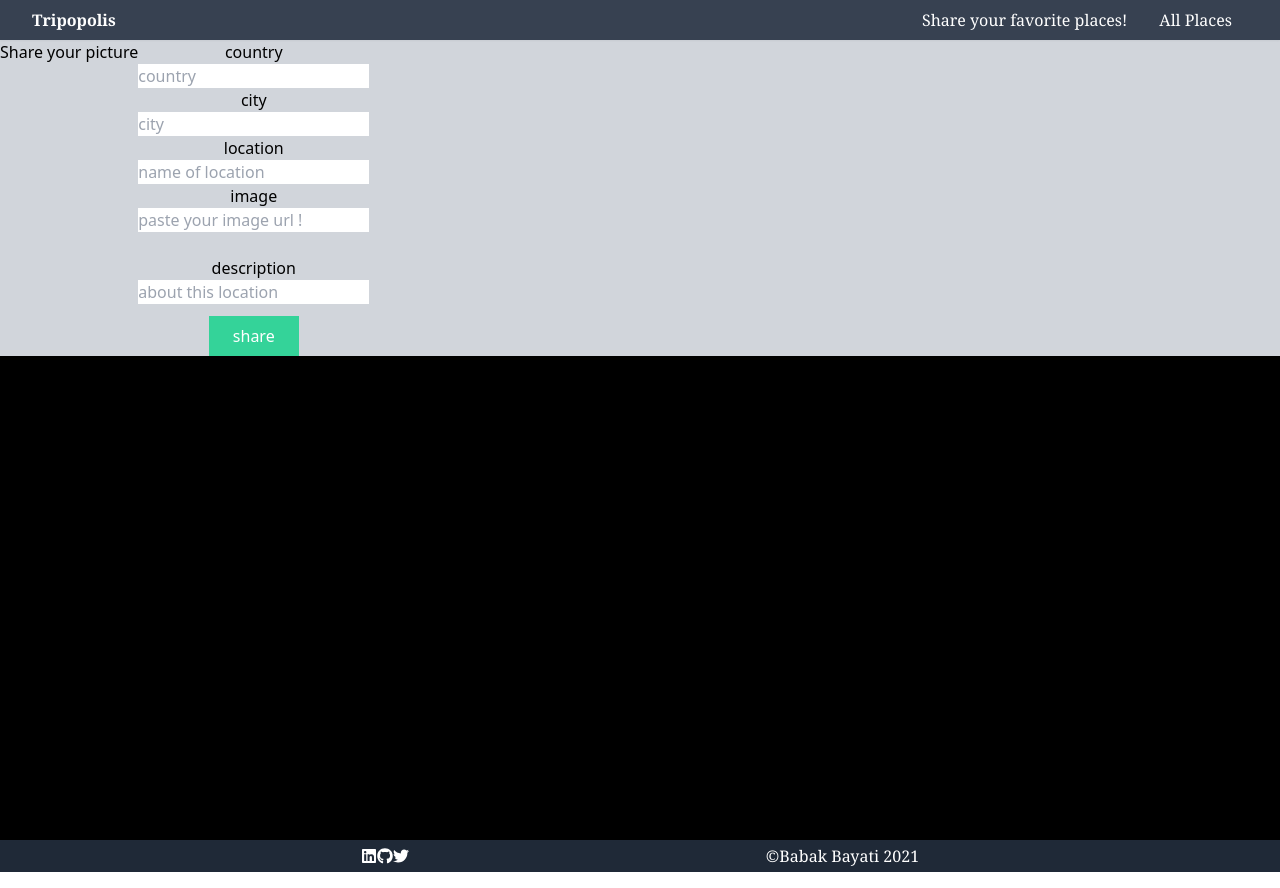
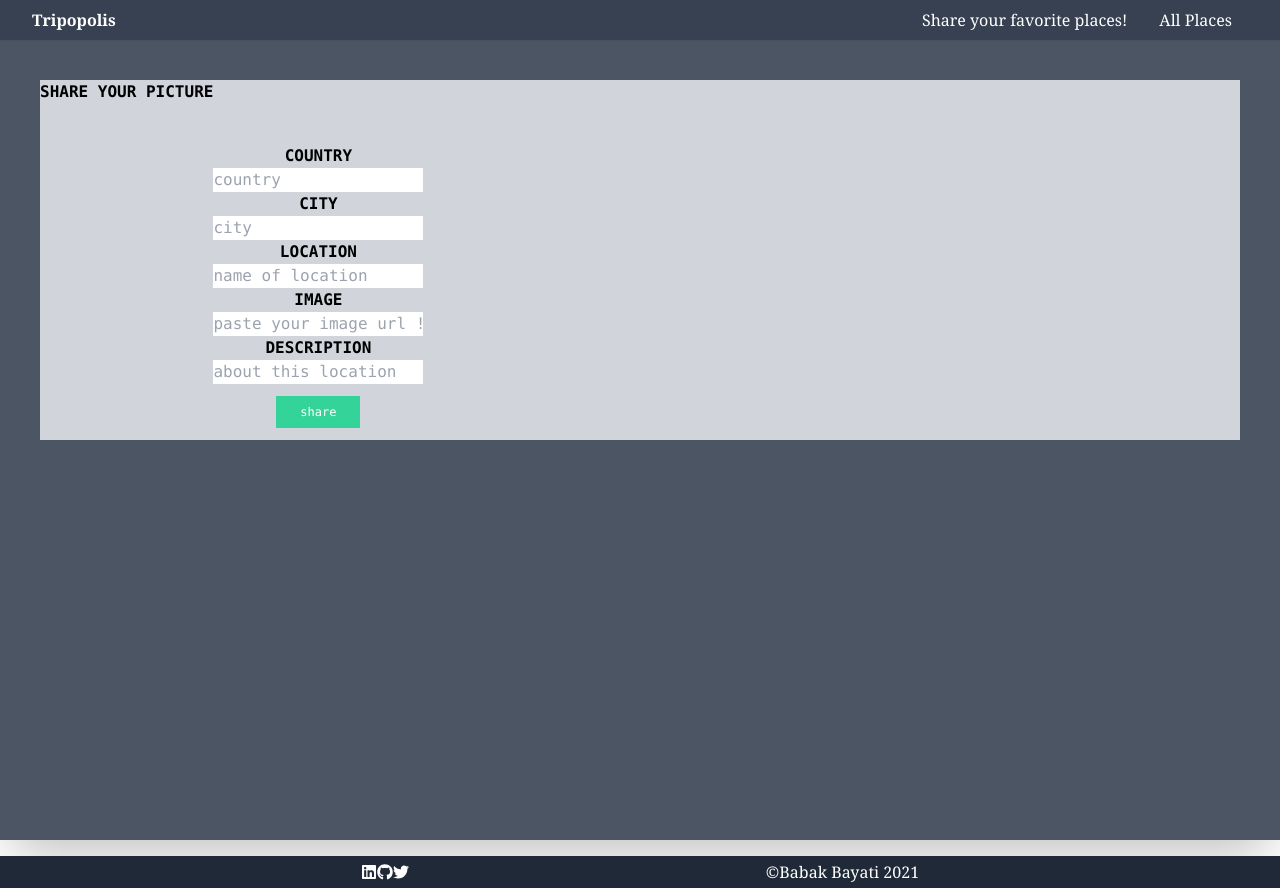
Before and after one commit to bbkbyti/tripopolis, a React (Create React App) app in the folder client/: page /new-place in a window 1280 px wide. Built offline with nearby package versions, Linux system fonts and the light colour scheme; no server answers.

Commit message:
styling each page of app

```diff
--- a/client/src/components/NewPlace.jsx
+++ b/client/src/components/NewPlace.jsx
@@ -31,12 +31,14 @@ export default function NewPlace() {
     };
 
     return (
-        <div className="bg-black min-h-screen bg-footer-texture ">
+        <div className= "min-h-screen bg-gray-600 shadow-2xl  px-10 pt-10 pb-10 mb-4 font-mono">
             <div className="flex bg-gray-300 ">
+                <div className="flex font-bold uppercase">
                 <h3>Share your picture</h3>
-
-                <form onSubmit={handleSubmit}>
-                    <label>country</label>
+                </div>
+                <form className="mt-16"
+                    onSubmit={handleSubmit}>
+                    <label className="font-bold uppercase">country</label>
                     <br />
                     <input
                         name="country"
@@ -45,8 +47,7 @@ export default function NewPlace() {
                         onChange={handleChange}
                     />
                     <br />
-
-                    <label>city</label>
+                    <label className="font-bold uppercase">city</label>
                     <br />
                     <input
                         name="city"
@@ -55,8 +56,7 @@ export default function NewPlace() {
                         onChange={handleChange}
                     />
                     <br />
-
-                    <label>location</label>
+                    <label className="font-bold uppercase">location</label>
                     <br />
                     <input
                         name="location"
@@ -65,8 +65,7 @@ export default function NewPlace() {
                         onChange={handleChange}
                     />
                     <br />
-
-                    <label>image</label>
+                    <label className="font-bold uppercase">image</label>
                     <br />
 
                     <div  >
@@ -76,24 +75,22 @@ export default function NewPlace() {
                             placeholder="paste your image url !"
                             onChange={handleChange}
                         />
-
                     </div>
-
-                    <br />
-
-                    <label>description</label>
+                    <label className="font-bold uppercase">description</label>
                     <br />
                     <input
                     name="description"
                     value={input.description}
                     placeholder="about this location"
-                        onChange={handleChange}
-                    />
+                    onChange={handleChange}/>
                     <br />
-                    <button className="bg-green-400 text-white px-6 py-2 mt-3 ">share</button>
+                    <button className="bg-green-400 hover:bg-gray-400  text-white text-xs  px-6 py-2 mt-3 mb-3 ">share</button>
 
                 </form>
                </div>
+
+
             </div>
+
     );
 }
--- a/client/src/components/PlaceCard.jsx
+++ b/client/src/components/PlaceCard.jsx
@@ -5,18 +5,21 @@ export default function PlaceCard({ place }) {
     const { id, fields } = place;
 
     return (
-        <Link to={`/places/${id}`}>
-            <div class="p-10 bg-yellow-400 min-h-screen" >
-                <div className="bg-white rounded overflow-hidden shadow-lg bg-opacity-25">
-                <img    class=" w-full grid grid-cols-6 gap-3 lg:grid-cols-3 h-32 object-cover"
+
+            <div className=" p-10 bg-gray-300"  >
+                <div className="bg-white rounded overflow-hidden shadow-lg bg-opacity-25 relative hover:from-red-600">
+                <img    class=" w-full grid h-32 object-cover"
                         src={fields.image}
                         alt=""/>
-                    <div class="text-gray-900 font-bold text-xl flex ">
+                        <Link to={`/places/${id}`}>
+                        <div class="text-gray-900 font-black text-xl m-4 flex capitalize" >
                                 {fields.city}
                             </div>
+                        </Link>
+
                 </div>
 
                         </div>
-            </Link>
+
     );
 }
--- a/client/src/components/PlaceDetail.jsx
+++ b/client/src/components/PlaceDetail.jsx
@@ -38,17 +38,23 @@ export default function PlaceDetail() {
             <img className="flex  max-w-screen-prose lg:mb-5 lg:w-8/12 lg:h-8/12 md:mb-5 md:w-8/12 md:h-8/12"
                 src={place.fields?.image} alt=" " />
             <div>
+                <div className="capitalize font font-semibold italic">
                     <h1>{place.fields?.location}</h1>
                     <h2>{place.fields?.city}</h2>
                     <h3>{place.fields?.country}</h3>
+                    <div className=" bg-gray-300 font-mono px-6 py-5">
                     <p>{place.fields?.description}</p>
+                    </div>
+
+                </div>
+
             </div>
 
 
 
 
             <div>
-                <button onClick={handleDelete} className="bg-red-400 text-white px-2 py-1">Delete</button>
+                <button onClick={handleDelete} className="bg-gray-800 hover:bg-red-400 text-white px-4 py-2 rounded-lg">Delete</button>
             </div>
 
         </div>
--- a/client/src/components/Places.jsx
+++ b/client/src/components/Places.jsx
@@ -20,7 +20,7 @@ export default function Places() {
 
     return (
 
-        <div className="mt-8 grid lg:grid-cols-5 gap-10">
+        <div>
             <div
             // className="mt-5 grid grid-cols-2 md:grid md:grid-cols-3 lg:grid-cols-4 overflow-hidden"
             >
--- a/client/tailwind.config.js
+++ b/client/tailwind.config.js
@@ -7,6 +7,7 @@ module.exports = {
         'bbk': "url(https://images.unsplash.com/photo-1626354132340-9fe0d6d77a22?ixid=MnwxMjA3fDB8MHxwaG90by1wYWdlfHx8fGVufDB8fHx8&ixlib=rb-1.2.1&auto=format&fit=crop&w=564&q=80)",
         'ary':"url(https://images.unsplash.com/photo-1626292730004-0b3373283151?ixid=MnwxMjA3fDB8MHxwaG90by1wYWdlfHx8fGVufDB8fHx8&ixlib=rb-1.2.1&auto=format&fit=crop&w=700&q=80)",
         'daisy': "url(https://images.unsplash.com/photo-1626275321869-37762baac7b2?ixid=MnwxMjA3fDB8MHxwaG90by1wYWdlfHx8fGVufDB8fHx8&ixlib=rb-1.2.1&auto=format&fit=crop&w=700&q=80)",
+        'form':"url(https://images.unsplash.com/photo-1620117375105-c16c94ab288b?ixid=MnwxMjA3fDB8MHxwaG90by1wYWdlfHx8fGVufDB8fHx8&ixlib=rb-1.2.1&auto=format&fit=crop&w=634&q=80)",
     },
     },
 
```
Lines whose indentation alone changed are shown as unchanged.
